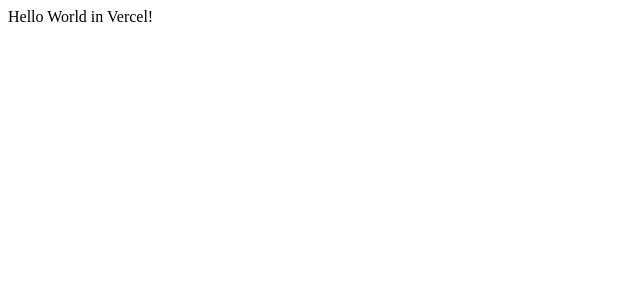
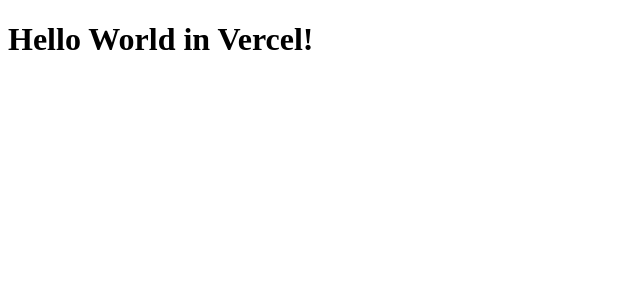
Before and after one commit to jp-freitas/Portifolio, a Next.js app: page / in a window 1280 px wide. Shown: the top 300 px of the page, without its empty margins (0-640 px from the left). Built offline with nearby package versions, Linux system fonts and the light colour scheme.

Commit message:
Making some tests

```diff
--- a/pages/index.js
+++ b/pages/index.js
@@ -1,5 +1,5 @@
 function Home() {
-    return <div>Hello World in Vercel!</div>
+    return <h1>Hello World in Vercel!</h1>
 }
 
 export default Home;
```
Also changed, not shown: 1 other file (tests, documents, lock files or other folders).
